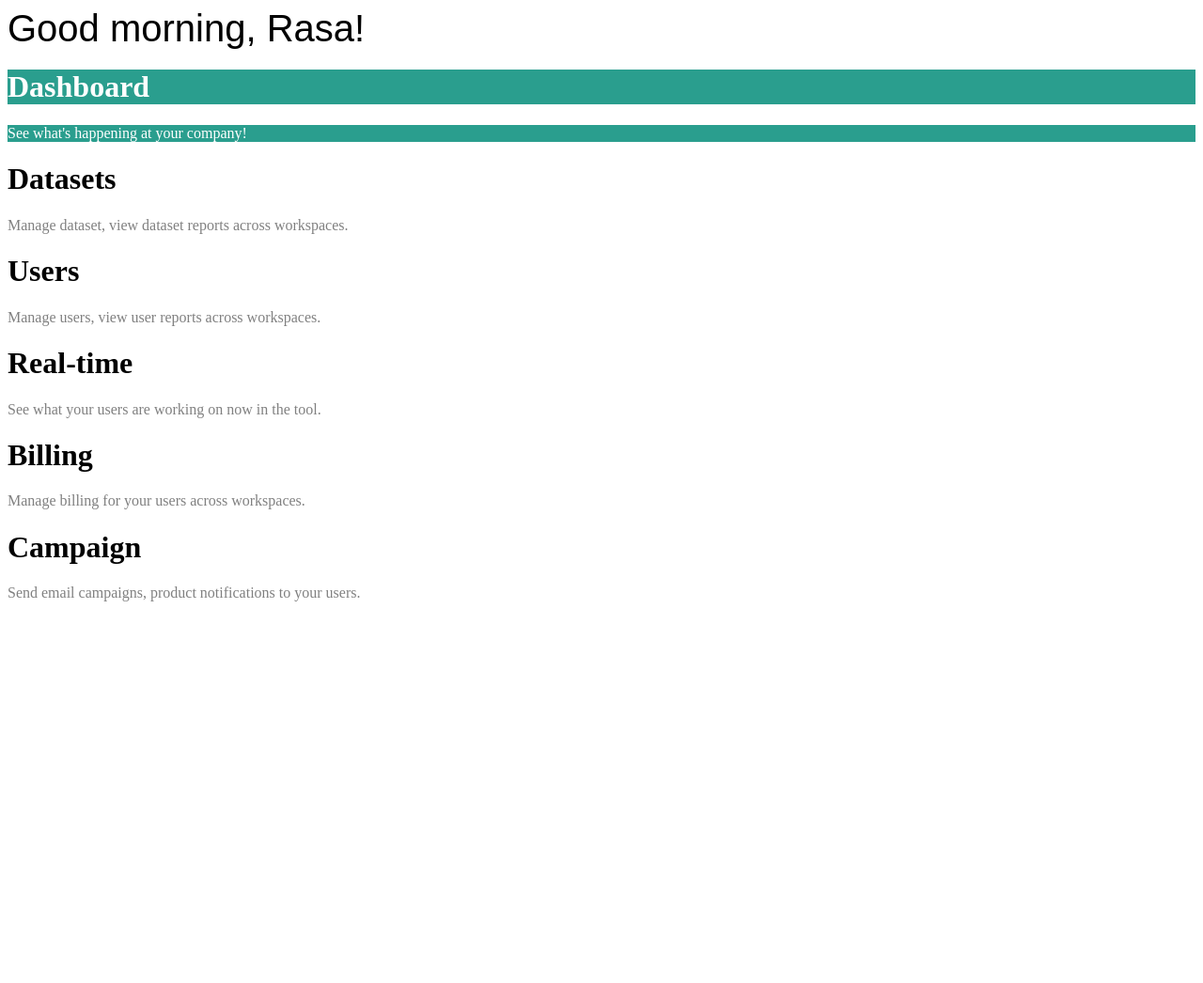
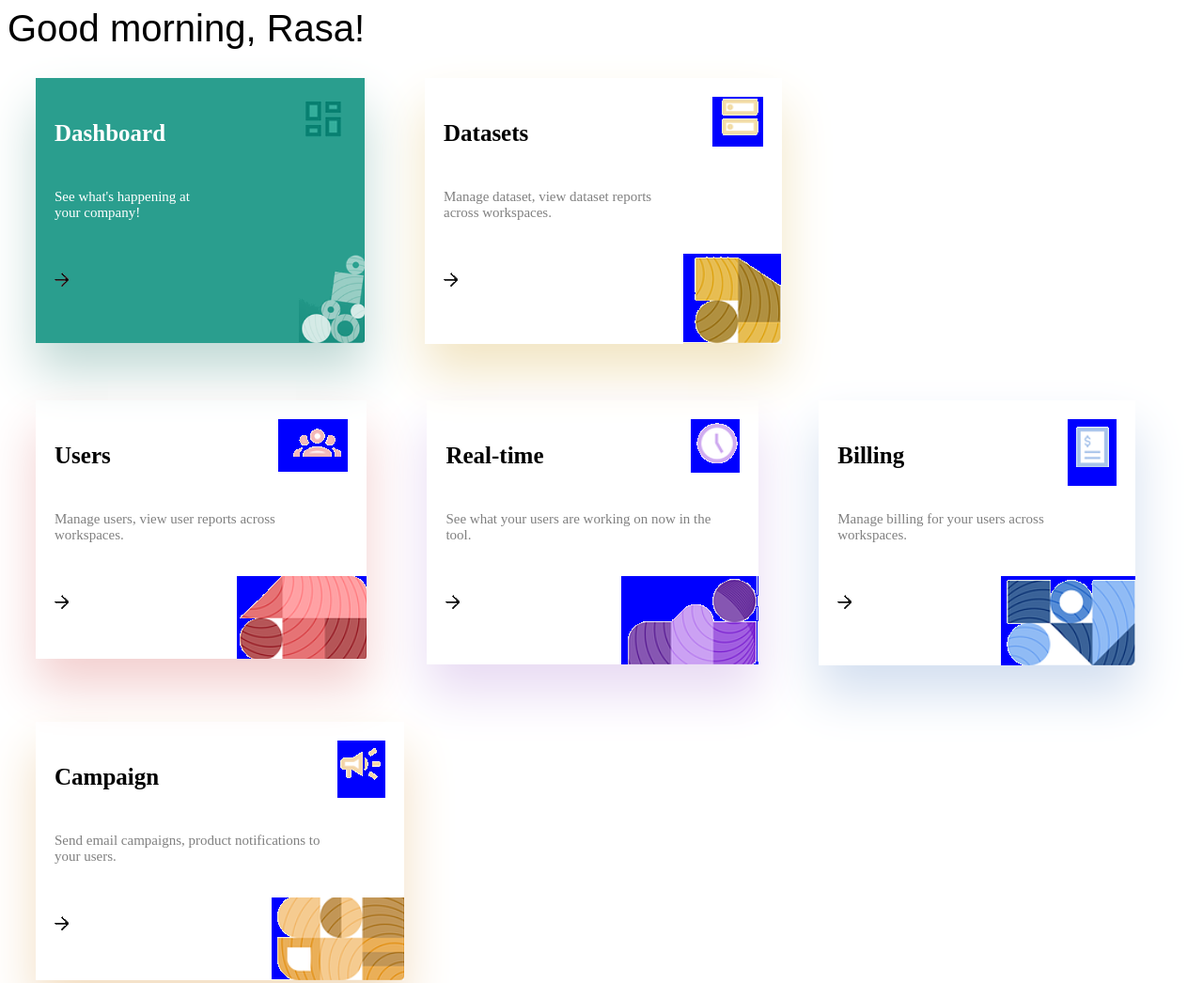
Before and after one commit to RasaZuk/good-morning, a website: page index.html in a window 1280 px wide. Shown: the top 1046 px of the page at 94% size. Before the commit the page ends 800 px from the top, so only its background shows below. Drawn offline with Linux system fonts and the light colour scheme.

Commit message:
project update

```diff
--- a/index.html
+++ b/index.html
@@ -9,19 +9,59 @@
 <div style="color: black; font-size: 40px; font-family: Arial, Helvetica, sans-serif;">Good morning, Rasa!</div>
 
 <body>
-    <h1 style="background-color: rgb(42, 158, 142); color: white; font-weight: 700;">Dashboard</h1>
-    <p style="background-color: rgb(42, 158, 142); color: white;">See what's happening at your company!</p>
-    <h1 style="color: black; font-weight: 700;">Datasets</h1>
-    <p style="color: grey;">Manage dataset, view dataset reports across workspaces.</p>
-    <h1 style="color: black; font-weight: 700;">Users</h1>
-    <p style="color: grey;">Manage users, view user reports across workspaces.</p>
-    <h1 style="color: black; font-weight: 700;">Real-time</h1>
-    <p style="color: grey;">See what your users are working on now in the tool.</p>
-    <h1 style="color: black; font-weight: 700;">Billing</h1>
-    <p style="color: grey;">Manage billing for your users across workspaces.</p>
-    <h1 style="color: black; font-weight: 700;">Campaign</h1>
-    <p style="color: grey;">Send email campaigns, product notifications to your users.</p>
+    <div style="display: inline inline-block; width: 100;">
 
+        <div style="display: inline-block; width: 350px; margin: 30px; box-shadow: 0 30px 50px rgb(192, 217, 213); background-color: rgb(42, 158, 142);">
+            <h1 style="float: right; margin: 20px;"><img src="./images/dashboard_ikona.png" alt=""></h1>
+            <p style="padding-left: 20px; padding-top: 20px; font-size: 25px; color: white; font-weight: 700;">Dashboard</h1>
+            <p style="width: 50%; padding: 20px; font-size: 15px; color: white;">See what's happening at your company!</p>
+            <img style="padding: 20px;" src="./images/juoda-rodykle.png" alt="">
+            <img style="width: 20%; float: right;" src="/images/dashboard_paveikslelis.png" alt="">
+        </div>
+
+        <div style="display: inline-block; margin: 30px; box-shadow: 0 30px 50px rgb(242, 229, 195);">
+            <h1 style="float: right; margin: 20px; background-color: blue;"><img src="./images/datasets_ikona.png" alt=""></h1>
+            <p style="padding-left: 20px; padding-top: 20px; font-size: 25px; color: black; font-weight: 700;">Datasets</h1>
+            <p style="width: 60%; padding: 20px; font-size: 15px; color: grey;">Manage dataset, view dataset reports across workspaces.</p>
+            <img style="padding: 20px;" src="./images/juoda-rodykle.png" alt="">
+            <img style="background-color: blue; float: right;" src="/images/datasets_paveikslelis.png" alt="">
+        </div>
+
+        <div style="display: inline-block; margin: 30px; box-shadow: 0 30px 50px rgb(243, 207, 207);">
+            <h1 style="float: right; margin: 20px; background-color: blue;"><img src="/images/users_ikona.png" alt=""></h1>
+            <p style="padding-left: 20px; padding-top: 20px; font-size: 25px; color: black; font-weight: 700;">Users</h1>
+            <p style="width: 80%; padding: 20px; font-size: 15px; color: grey;">Manage users, view user reports across workspaces.</p>
+            <img style="padding: 20px;" src="./images/juoda-rodykle.png" alt="">
+            <img style="background-color: blue; float: right;" src="./images/users_paveikslelis.png" alt="">
+        </div>
+
+        <div style="display: inline-block; margin: 30px; box-shadow: 0 30px 50px rgb(232, 218, 243);">
+            <h1 style="float: right; margin: 20px; background-color: blue;"><img src="./images/real_ikona.png" alt=""></h1>
+            <p style="padding-left: 20px; padding-top: 20px; font-size: 25px; color: black; font-weight: 700;">Real-time</h1>
+            <p style="width: 80%; padding: 20px; font-size: 15px; color: grey;">See what your users are working on now in the tool.</p>
+            <img style="padding: 20px;" src="./images/juoda-rodykle.png" alt="">
+            <img style="background-color: blue; float: right;" src="./images/real_paveikslelis.png" alt="">
+        </div>
+
+        <div style="display: inline-block; margin: 30px; box-shadow: 0 30px 50px rgb(211, 223, 240);">
+            <h1 style="float: right; margin: 20px; background-color: blue;"><img src="./images/billing_ikona.png" alt=""></h1>
+            <p style="padding-left: 20px; padding-top: 20px; font-size: 25px; color: black; font-weight: 700;">Billing</h1>
+            <p style="width: 80%; padding: 20px; font-size: 15px; color: grey;">Manage billing for your users across workspaces.</p>
+            <img style="padding: 20px;" src="./images/juoda-rodykle.png" alt="">
+            <img style="background-color: blue; float: right;" src="./images/billing_paveikslelis.png" alt="">
+        </div>
+
+        <div style="display: inline-block; margin: 30px; box-shadow: 0 30px 50px rgb(243, 222, 194);">
+            <h1 style="float: right; margin: 20px; background-color: blue;"><img src="./images/campaign_ikona.png" alt=""></h1>
+            <p style="padding-left: 20px; padding-top: 20px; font-size: 25px; color: black; font-weight: 700;">Campaign</h1>
+            <p style="width: 80%; padding: 20px; font-size: 15px; color: grey;">Send email campaigns, product notifications to your users.</p>
+            <img style="padding: 20px;" src="./images/juoda-rodykle.png" alt="">
+            <img style="background-color: blue; float: right;" src="./images/campaign_paveikslelis.png" alt="">
+        </div>
+
+
+
+    </div>
 </body>
 
 </html>
```
Also changed, not shown: images/billing_ikona.png (added), images/billing_paveikslelis.png (added), images/campaign_ikona.png (added), images/campaign_paveikslelis.png (added), images/dashboard_ikona.png (added), images/dashboard_paveikslelis.png (added), images/datasets_ikona.png (added), images/datasets_paveikslelis.png (added), images/juoda-rodykle.png (added), images/pagrindinis dizainas.png (renamed from pagrindinis dizainas.png), images/real_ikona.png (added), images/real_paveikslelis.png (added), images/users_ikona.png (added), images/users_paveikslelis.png (added).
